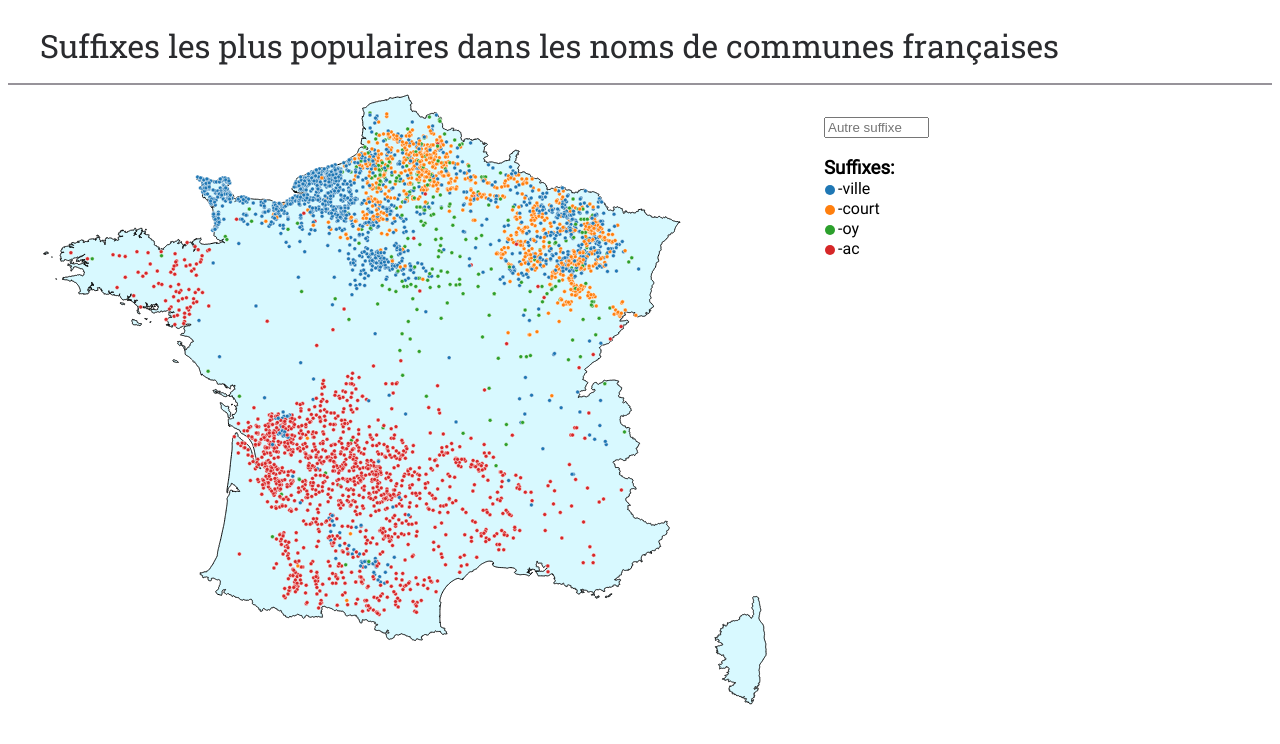
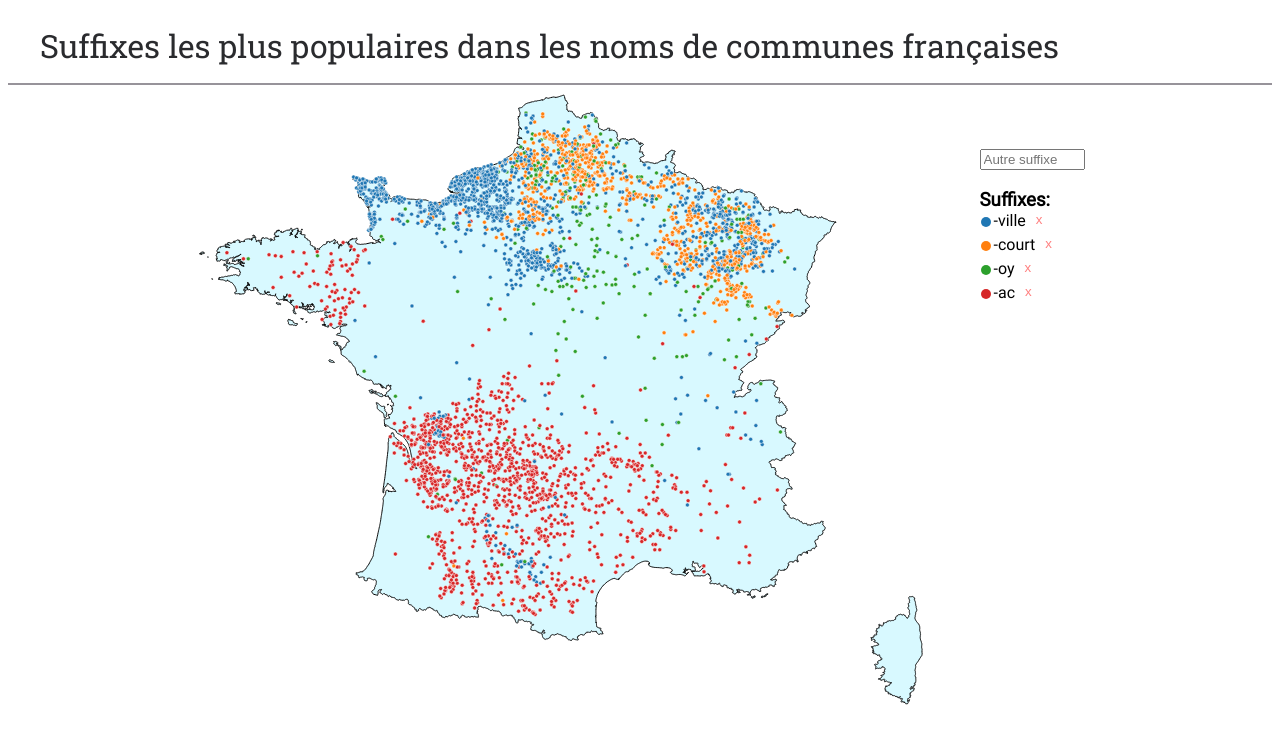
Before and after one commit to ehuard/suffixes_communes, a website built with Parcel: page src/index.html in a window 1280 px wide. Built offline with nearby package versions, Linux system fonts and the light colour scheme; files whose address does not match are found by name; what d3-tip would draw is missing.

Commit message:
update legend fonctionne

```diff
--- a/src/index.js
+++ b/src/index.js
@@ -37,14 +37,14 @@ function initMap () {
 /**
  * Draw the markers and the legend
  */
-function buildMap () {
+export function buildMap () {
   // Remove the existing maarkers and legend
   d3.select('.map').select('#marker-g').selectAll('circle').remove()
   d3.select('.legend').selectAll('.legend-marker').remove()
-
+  colorScale = map.colorDomain(suffixes)
   const data2 = preprocess.filterBySuffixe(suffixes, csvData, projection)
   map.mapMarkers(data2, colorScale, tip)
-  legend.draw(colorScale)
+  legend.draw(colorScale, suffixes)
 }
 
 document.getElementById('suffixInput').addEventListener('keydown', function (event) {
@@ -53,7 +53,6 @@ document.getElementById('suffixInput').addEventListener('keydown', function (eve
     const inputValue = textInput.value.trim()
     if (inputValue !== '') {
       suffixes.push(inputValue)
-      colorScale = map.colorDomain(suffixes)
       textInput.value = '' // Clear the input field
       buildMap() // Update the map
     }
--- a/src/scripts/legend.js
+++ b/src/scripts/legend.js
@@ -1,13 +1,17 @@
+import { buildMap } from '../index'
+
 /**
  * Draws a legend in the area at the right of the screen, corresponding to the different suffixes visualized
  *
  * @param {*} color The color scale used throughout the visualisation
+ * @param {string[]} suffixesArray The array of the suffixes we are displaying, used to update it here
  */
-export function draw (color) {
+export function draw (color, suffixesArray) {
   color.domain().forEach(d => {
     const legend = d3.select('.legend')
       .append('div')
       .attr('class', 'legend-marker')
+      .attr('id', d)
 
     legend.append('svg')
       .attr('width', 14)
@@ -20,5 +24,33 @@ export function draw (color) {
 
     legend.append('text')
       .text('-'.concat('', d))
+
+    legend.append('button')
+      .attr('class', 'remove-button')
+      .attr('type', 'button')
+      .text('x')
+      .on('click', function () {
+        removeDivAndUpdateArray(d, suffixesArray)
+      })
   })
 }
+
+/**
+ * Removes the div corresponding to id in the legend and also removes it from suffixesArray
+ *
+ * @param {string} id identifier (suffix) of the elements we want to remove (div and array element)
+ * @param {string[]} suffixesArray The array of the suffixes we are displaying, used to update it here
+ */
+export function removeDivAndUpdateArray (id, suffixesArray) {
+  // Remove the div with the specified id
+  const divToRemove = document.getElementById(id)
+  if (divToRemove) {
+    divToRemove.remove()
+  }
+  // Update the array - remove the corresponding data based on the button's id
+  const indexToRemove = suffixesArray.indexOf(id)
+  if (indexToRemove !== -1) {
+    suffixesArray.splice(indexToRemove, 1)
+    buildMap()
+  }
+}
--- a/src/scripts/preprocess.js
+++ b/src/scripts/preprocess.js
@@ -23,6 +23,5 @@ export function filterBySuffixe (suffixes, data, projection) {
       }
     }
   })
-  console.log(data2)
   return data2
 }
--- a/src/style.css
+++ b/src/style.css
@@ -16,6 +16,8 @@ h1 {
 .viz-container{
   display: flex;
   flex-direction: row;
+  justify-content: center;
+  padding-right: 2em;
 }
 
 .legend-container{
@@ -26,8 +28,9 @@ h1 {
   font-family: "Roboto";
 }
 
-.legend-top{
-
+.top-legend{
+  margin-top: 2em;
+  margin-bottom: 0;
 }
 
 .legend-title{
@@ -49,26 +52,19 @@ h1 {
   flex:1;
 }
 
-[type="number"]::-webkit-inner-spin-button, [type="number"]::-webkit-outer-spin-button {
-  height: auto;
+.remove-button{
+  color: red;
+  opacity:0.5;
+  background-color: transparent;
+  border: none;
+  border-radius: 50%;
+  cursor: pointer;
+  margin-bottom: 4px;
+  padding-bottom: 4px;
+  margin-left: 4px;
 }
-
-[type="search"] {
-  -webkit-appearance: textfield;
-  outline-offset: -2px;
-}
-
-[type="search"]::-webkit-search-decoration {
-  -webkit-appearance: none;
-}
-
-::-webkit-file-upload-button {
-  -webkit-appearance: button;
-  font: inherit;
-}
-
-[hidden] {
-  display: none;
+.remove-button:hover {
+  opacity: 1;
 }
 
 
```
